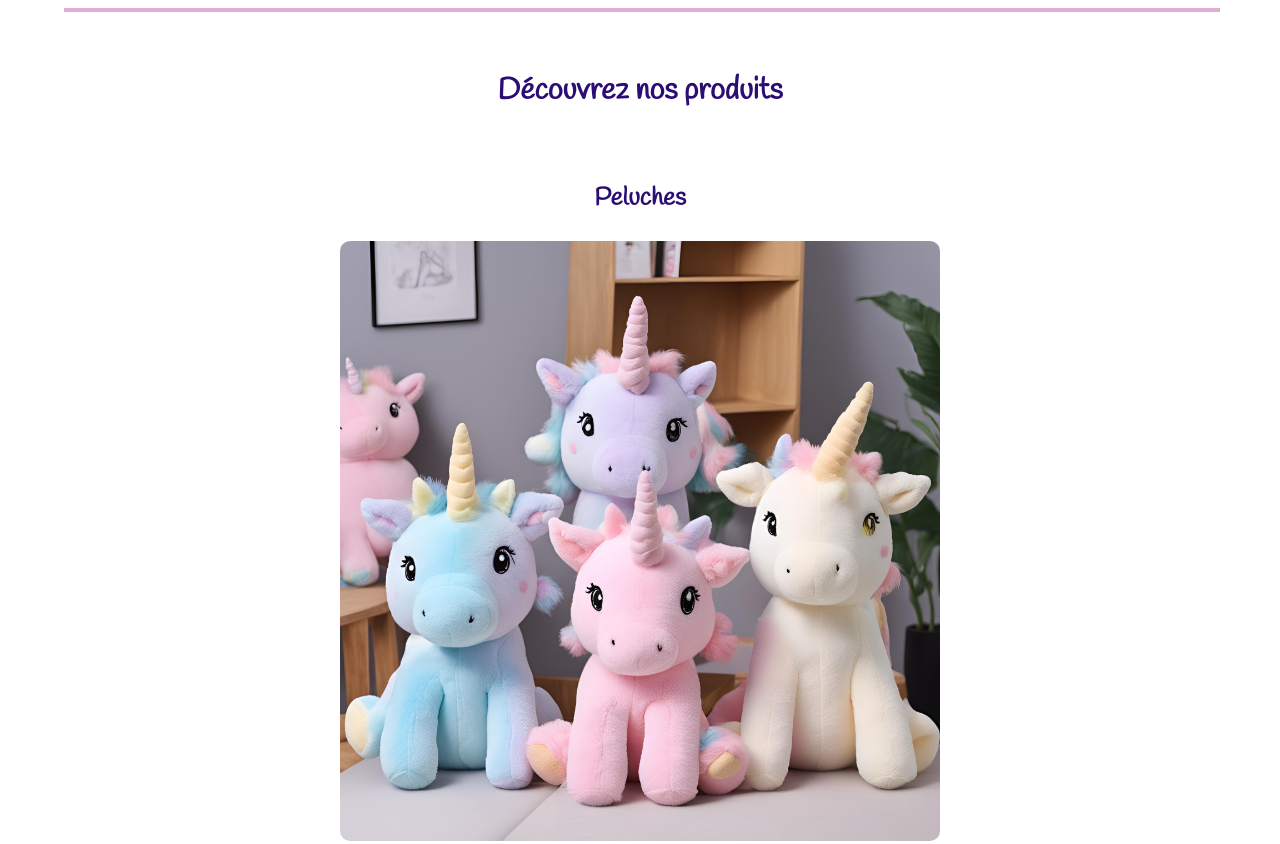
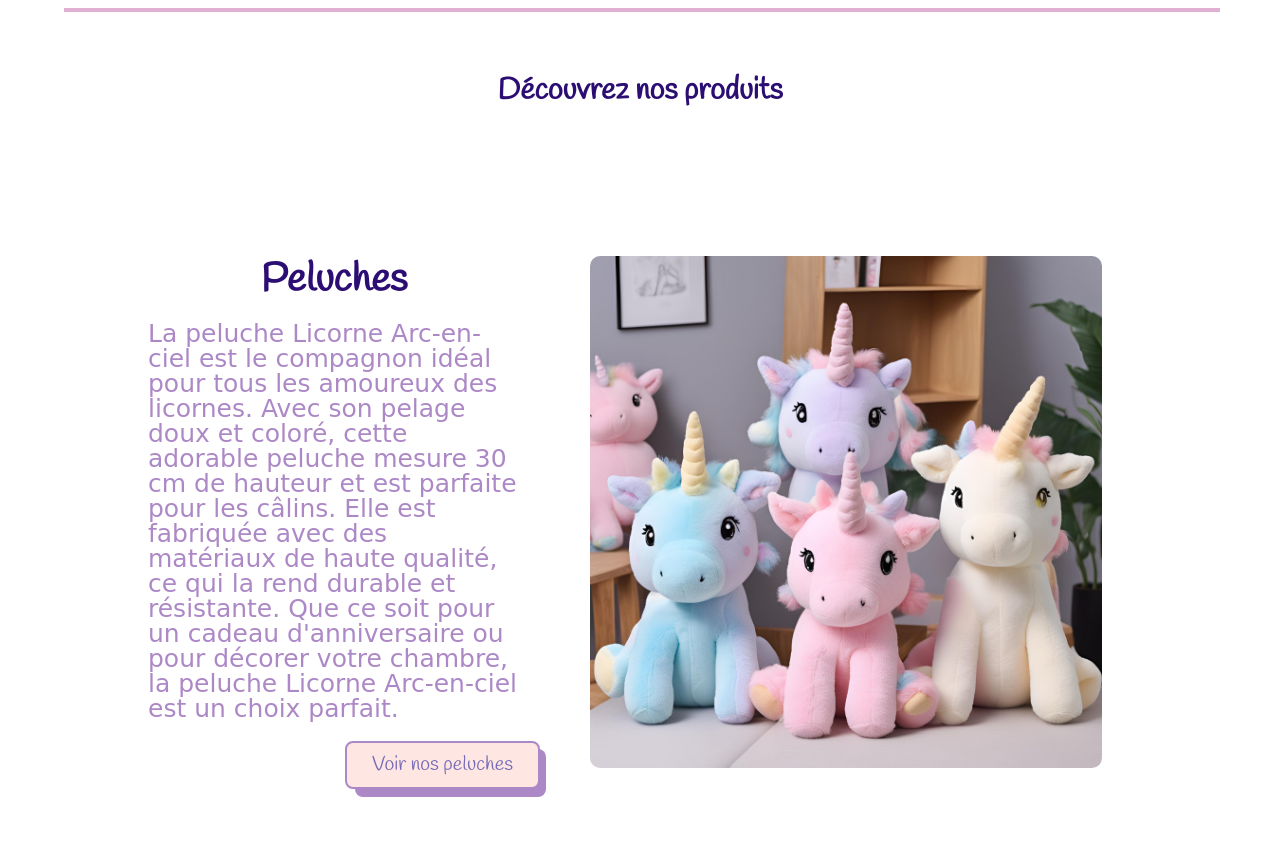
Before and after one commit to JoeVan1109/UNIPEDIA, a website: page html/home.html in a window 1280 px wide. Shown: the part 1280-2124 px from the top of the page. Drawn offline with Linux system fonts and the light colour scheme; a web font is replaced by a local one.

Commit message:
reponsive bloc-product ok

```diff
--- a/html/home.html
+++ b/html/home.html
@@ -126,11 +126,14 @@
 
         <section class="bloc-product">
 
-            <div class="card-product">
+            <div class="card-product card-peluche">
+
+                <img class="img-product" src="../asset/img-accueil/peluche-presentation.png" alt="image-peluche-presentation">
+
+
+                <div class="detail-product">
 
                     <h3 class="title-product">Peluches</h3>
-
-                <img class="img-product" src="../asset/img-accueil/peluche-presentation.png" alt="image-peluche-presentation">
 
                     <p class="text-product">La peluche Licorne Arc-en-ciel est le compagnon idéal pour tous les amoureux des licornes. Avec son pelage doux et coloré, cette adorable peluche mesure 30 cm de hauteur et est parfaite pour les câlins. Elle est fabriquée avec des matériaux de haute qualité, ce qui la rend durable et résistante. Que ce soit pour un cadeau d'anniversaire ou pour décorer votre chambre, la peluche Licorne Arc-en-ciel est un choix parfait.</p>
 
@@ -140,11 +143,15 @@
 
                 </div>
 
-            <div class="card-product">
+            </div>
+
+            <div class="card-product card-vaiselle">
+
+                <img class="img-product" src="../asset/img-accueil/vaisselle-licorne.jpg" alt="image-vaisselle-presentation">
+
+                <div class="detail-product">
 
                     <h3 class="title-product">Vaisselles</h3>
-
-                <img class="img-product" src="../asset/img-accueil/vaisselle-licorne.jpg" alt="image-vaisselle-presentation">
 
                     <p class="text-product">La vaisselle Licorne Enchantée est idéale pour les passionnés de licornes. Chaque pièce, qu'il s'agisse d'assiettes, de bols ou de tasses, arbore des motifs colorés et féeriques. Fabriquée en porcelaine de haute qualité, cette vaisselle est élégante, résistante et durable. Compatible avec le micro-ondes et le lave-vaisselle, elle est pratique pour une utilisation quotidienne. Parfaite pour des dîners festifs ou pour ajouter une touche de magie à vos repas, la vaisselle Licorne Enchantée transforme chaque occasion en un moment enchanteur.</p>
 
@@ -154,16 +161,22 @@
 
                 </div>
 
-            <div class="card-product">
+            </div>
+
+            <div class="card-product card-the">
+
+                <img class="img-product" src="../asset/img-accueil/the-licorne.JPG" alt="image-the-presentation">
+
+                <div class="detail-product">
 
                     <h3 class="title-product">Thés</h3>
-
-                <img class="img-product" src="../asset/img-accueil/the-licorne.JPG" alt="image-the-presentation">
 
                     <p class="text-product">Découvrez notre collection de thés et infusions, conçue pour les amateurs de magie et de douceur. Chaque mélange est délicatement élaboré pour offrir des saveurs féeriques et colorées, transformant chaque tasse en une expérience unique et envoûtante. Que ce soit pour une pause détente ou pour partager un moment enchanté entre amis, notre gamme de thés et infusions féeriques est le choix parfait. Plongez dans cet univers magique et découvrez toutes nos créations féeriques en cliquant ici.</p>
 
                     <div class="btn-link-product">
                         <button class="button" role="button"><a class="link-btn-product" href="#">Voir nos peluches</a></button>
+                    </div>
+
                 </div>
 
             </div>
--- a/sass/components/_card.scss
+++ b/sass/components/_card.scss
@@ -167,6 +167,17 @@
 
         width: 300px;
 
+        margin-top: 70px;
+
+        .img-product {
+            width: 100%;
+
+            border-radius: 10px;
+        }
+
+
+        .detail-product {
+
             .title-product {
                 text-align: center;
 
@@ -175,14 +186,9 @@
 
                 color: $blue;
 
-            margin: 50px 0 30px 0;
+                margin-top: 25px;
             }
 
-        .img-product {
-            width: 100%;
-
-            border-radius: 10px;
-        }
 
             .text-product {
                 color: $violet;
@@ -194,16 +200,75 @@
                 text-align: center;
             }
         }
+    }
 
     @media screen and (min-width: 768px) {
         .card-product {
             width: 600px;
 
+
+            .detail-product {
+
+                .title-product {
+                    font-size: 30px;
+                }
+
                 .text-product {
-                font-size: 20px;
+                    font-size: 25px;
+
+                }
+            }
+
+        }
+    }
+
+    @media screen and (min-width: 1200px) {
+
+        .card-product {
+
+            width: 80%;
+
+            display: flex;
+            flex-direction: column;
+            align-items: center;
+
+            .img-product {
+                width: 50%;
+
+                margin: 50px;
+            }
+
+            .detail-product {
+
+                width: 50%;
+
+                .title-product {
+                    font-size: 40px;
+                }
+
+                .text-product {
+                    text-align: start;
                 }
             }
         }
+
+        .card-peluche {
+            display: flex;
+            flex-direction: row-reverse;
+        }
+
+        .card-vaiselle {
+            display: flex;
+            flex-direction: row;
+        }
+
+        .card-the {
+            display: flex;
+            flex-direction: row-reverse;
+
+        }
+    }
+
 }
 
 .bloc-temoignages {
```
Also changed, not shown: css/style.css, 1 other file. Lines whose indentation alone changed are shown as unchanged.
